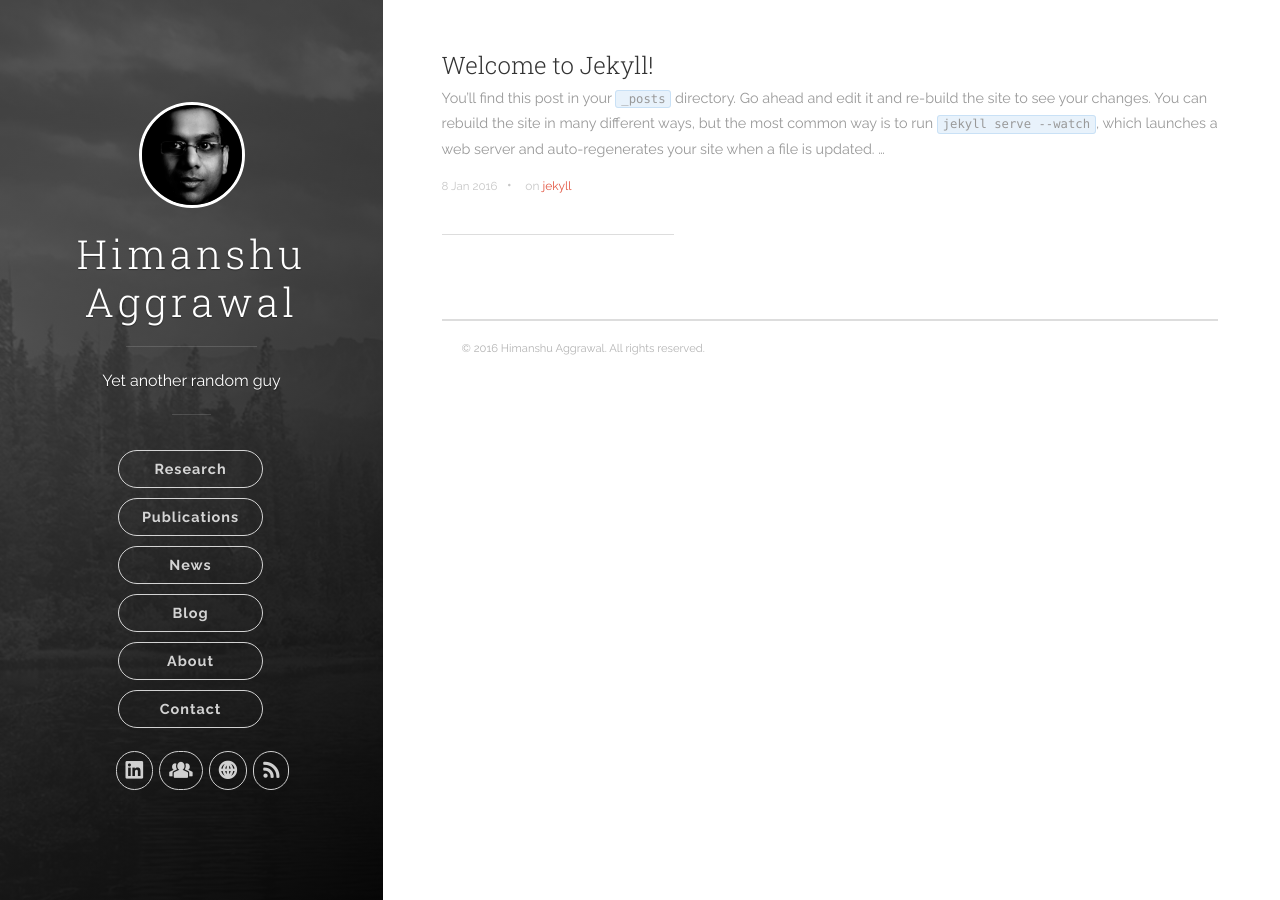
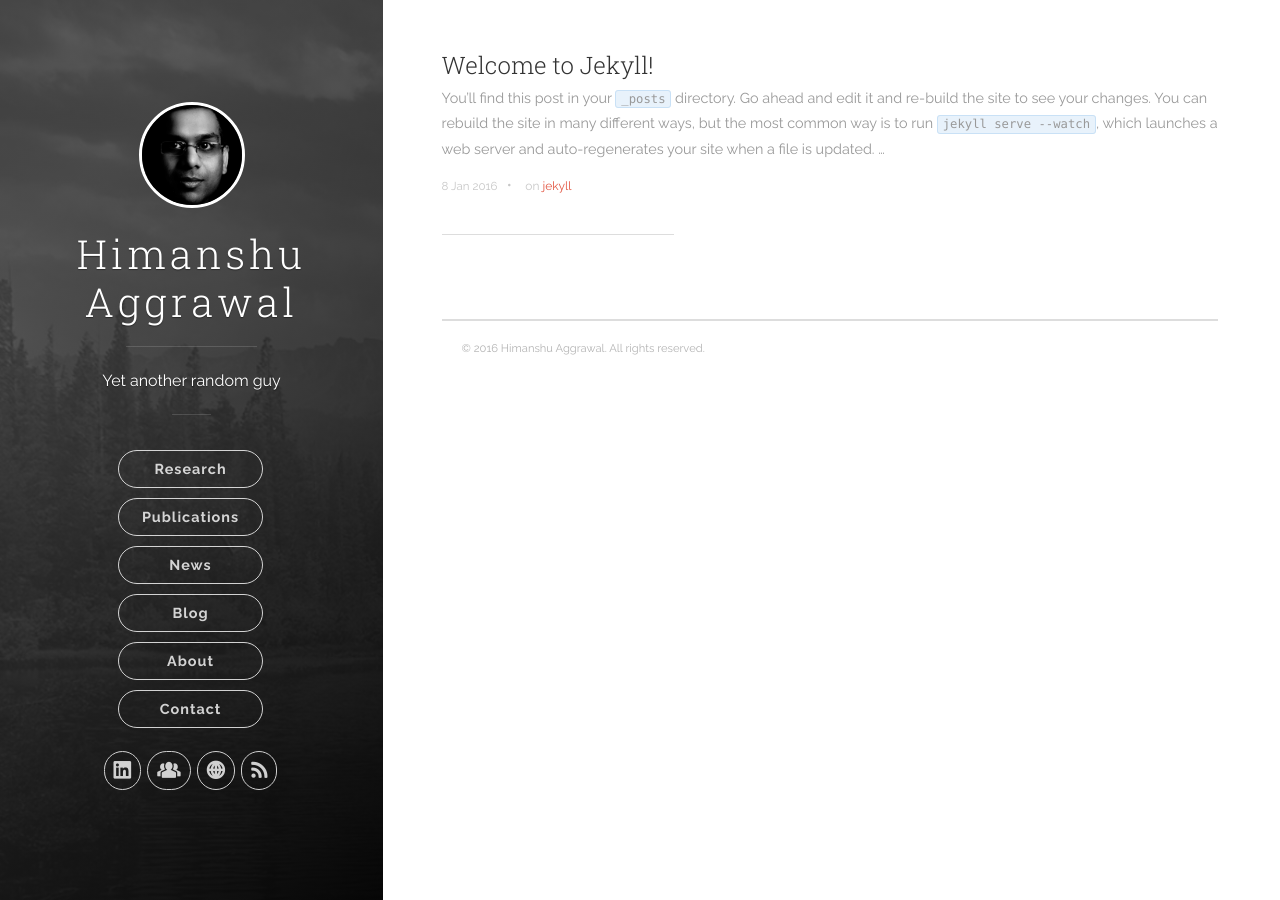
Before and after one commit to ahimanshu13/ahimanshu13.github.io, a Jekyll site: the page built from index.html, in a window 1280 px wide. Built offline with Jekyll 4.4.1, drawn with Linux system fonts in a browser that asks for light colours; nearby versions of some CDN libraries; the list of posts is cut into pages by our own code.

Commit message:
social icons 0 margin

```diff
--- a/css/uno.css
+++ b/css/uno.css
@@ -1399,7 +1399,7 @@ nav {
 }
 
 .navigation--social {
-	margin-left: 1.5em; }
+	margin-left: 0em; }
 	.navigation--social a {
 		padding: 6px 8px 6px 9px; }
 		.navigation--social a .label {
```
